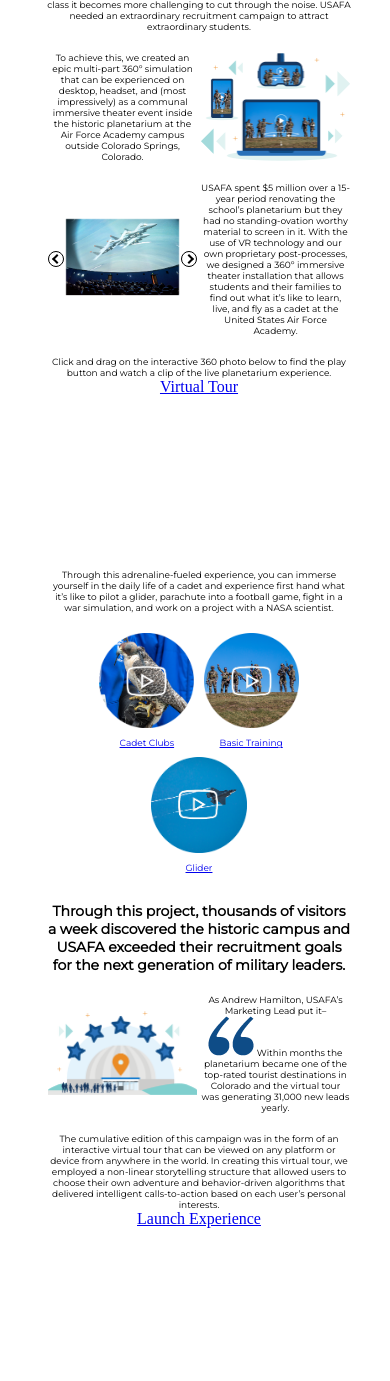
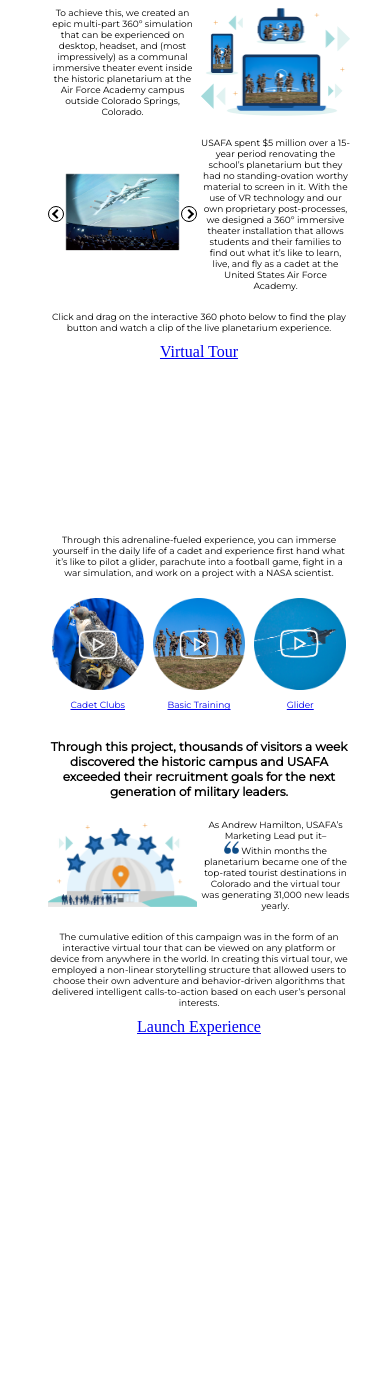
Before and after one commit to rakanshaker/USAFA-case-study, a plain HTML site: page index.html in a window 390 px wide. Shown: the part 454-1835 px from the top of the page. After the commit the page ends 1653 px from the top, so only its background shows below. Drawn offline with nearby package versions, Linux system fonts and the light colour scheme; a script that the page names is missing.

Commit message:
adjust quote img for mobile, and add margin to tours

```diff
--- a/index.html
+++ b/index.html
@@ -91,7 +91,14 @@
         Click and drag on the interactive 360 photo below to find the play
         button and watch a clip of the live planetarium experience.
       </p>
-      <div style="position: relative; padding-top: 56.25%">
+      <div
+        style="
+          position: relative;
+          padding-top: 56.25%;
+          margin-top: 10px;
+          margin-bottom: 10px;
+        "
+      >
         <div
           style="position: absolute; top: 0; left: 0; width: 100%; height: 100%"
         >
@@ -181,7 +188,14 @@
         adventure and behavior-driven algorithms that delivered intelligent
         calls-to-action based on each user’s personal interests.
       </p>
-      <div style="position: relative; padding-top: 56.25%">
+      <div
+        style="
+          position: relative;
+          padding-top: 56.25%;
+          margin-top: 10px;
+          margin-bottom: 10px;
+        "
+      >
         <div
           style="position: absolute; top: 0; left: 0; width: 100%; height: 100%"
         >
--- a/style.css
+++ b/style.css
@@ -19,18 +19,18 @@
 
   p {
     font-family: "Montserrat", sans-serif;
-    font-size: 18px;
+    font-size: 16px;
   }
 }
 
 @media screen and (max-width: 600px) {
   h1 {
     font-family: "Oswald", sans-serif;
-    font-size: 26px;
+    font-size: 24px;
   }
   h2 {
     font-family: "Montserrat", sans-serif;
-    font-size: 14px;
+    font-size: 12px;
     font-weight: 1200;
   }
 
@@ -81,7 +81,7 @@
 .three-item {
   margin: auto;
   display: inline-block;
-  width: 33%;
+  width: 32%;
   vertical-align: middle;
 }
 .three-img {
@@ -89,6 +89,17 @@
   display: inline-block;
   width: 95%;
   vertical-align: middle;
+}
+
+@media screen and (min-width: 601px) {
+  #quote-img {
+    width: auto;
+  }
+}
+@media screen and (max-width: 600px) {
+  #quote-img {
+    width: 10%;
+  }
 }
 
 /*********************** Carousel ***********************/
```
